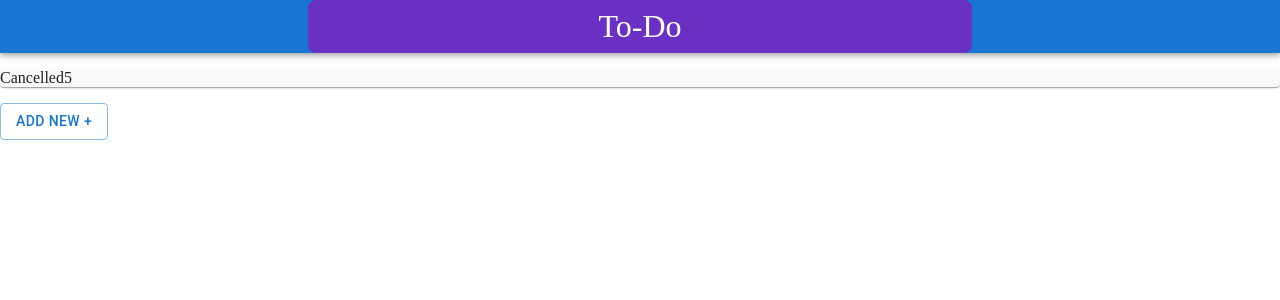
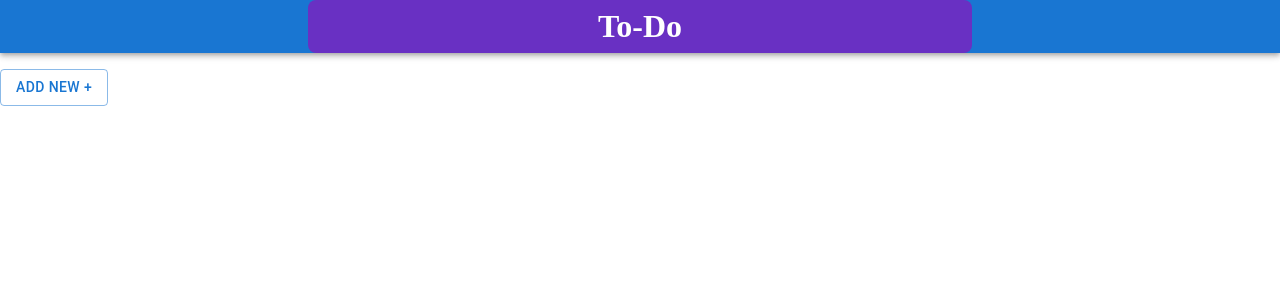
Before and after one commit to RyanvanToorn/to-do-app, a React (Vite) app: page / in a window 1280 px wide. Shown: the top 300 px of the page. Built offline with nearby package versions, Linux system fonts and the light colour scheme.

Commit message:
Further standardized the usage of props and linked already created modular style sheets

```diff
--- a/src/components/AppBar/AppBar.tsx
+++ b/src/components/AppBar/AppBar.tsx
@@ -1,6 +1,7 @@
 import React from "react";
 import { AppBar as MUIAppBar } from "@mui/material";
 import type { AppBarProps } from "./AppBar.types";
+import Styles from "./AppBar.module.css";
 
 /**
  * AppBar Component
@@ -9,7 +10,7 @@ import type { AppBarProps } from "./AppBar.types";
 
 const AppBar: React.FC<AppBarProps> = ({ children, ...props }) => {
   return (
-    <MUIAppBar position="static" color="primary" {...props}>
+    <MUIAppBar position="static" color="primary" className={`${Styles.Appbar} ${props.extendedClass}`} {...props}>
       {children}
     </MUIAppBar>
   );
--- a/src/components/Button/Button.module.css
+++ b/src/components/Button/Button.module.css
@@ -1,4 +1,3 @@
-.button {
+.Button {
   font-weight: bold;
-  text-transform: none;
 }
--- a/src/components/Button/Button.tsx
+++ b/src/components/Button/Button.tsx
@@ -1,6 +1,7 @@
 import React from "react";
 import { Button as MUIButton } from "@mui/material";
 import type { ButtonProps } from "./Button.types";
+import Styles from "./Button.module.css";
 
 /**
  * Button Component
@@ -9,7 +10,7 @@ import type { ButtonProps } from "./Button.types";
 
 const Button: React.FC<ButtonProps> = ({ children, ...props }) => {
   return (
-    <MUIButton variant="contained" color="primary" {...props}>
+    <MUIButton variant="contained" color="primary" className={Styles.Button} {...props}>
       {children}
     </MUIButton>
   );
--- a/src/components/Card/Card.module.css
+++ b/src/components/Card/Card.module.css
@@ -1,4 +1,8 @@
-.button {
-  font-weight: bold;
-  text-transform: none;
+.Card {
 }
+
+.CounterCard {
+}
+
+.TodoCard {
+}
--- a/src/components/Card/Card.tsx
+++ b/src/components/Card/Card.tsx
@@ -1,6 +1,7 @@
 import React from "react";
 import { Card as MUICard } from "@mui/material";
 import type { CardProps } from "./Card.types";
+import styles from "./Card.module.css";
 
 /**
  * Card Component
@@ -9,7 +10,7 @@ import type { CardProps } from "./Card.types";
 
 export const Card: React.FC<CardProps> = ({ children, ...props }) => {
   return (
-    <MUICard color="primary" {...props}>
+    <MUICard className={styles.Card} color="primary" {...props}>
       {children}
     </MUICard>
   );
--- a/src/components/Card/Card.types.ts
+++ b/src/components/Card/Card.types.ts
@@ -1,6 +1,4 @@
 import type { CardProps as MUICardProps } from "@mui/material/Card";
 import type { StandardProps } from "types_shared/common.types";
 
-export interface CardProps extends MUICardProps, StandardProps {
-  test?: string;
-}
+export interface CardProps extends MUICardProps, StandardProps {}
--- a/src/components/Card/CounterCard.tsx
+++ b/src/components/Card/CounterCard.tsx
@@ -1,18 +1,20 @@
 import React from "react";
 import { Card } from "@mui/material";
 import type { CounterCardProps } from "./CounterCard.types";
+import Styles from "./Card.module.css";
 
 /**
  * Counter Card Component
  * Intended to act as an additional wrapper to the existing card wrapper, however with unique styling specifically for being used as a counter for the To-dos.
  */
 
-export const CounterCard: React.FC<CounterCardProps> = ({ title, count }) => {
+export const CounterCard: React.FC<CounterCardProps> = ({ ...props }) => {
+  if (!props.isVisible) return null;
   return (
-    <Card sx={{ backgroundColor: "#f9f9f9", mb: 2 }}>
-      {title}
+    <Card className={`${Styles.CounterCard} ${props.extendedClass}`}>
+      <div>{props.title} </div>
 
-      {count}
+      <div>{props.count}</div>
     </Card>
   );
 };
--- a/src/components/Title/Title.tsx
+++ b/src/components/Title/Title.tsx
@@ -1,6 +1,6 @@
 import React from "react";
 import type { TitleProps } from "./Title.types";
-import TitleStyles from "./Title.module.css";
+import Styles from "./Title.module.css";
 
 /**
  * Title Component
@@ -11,9 +11,9 @@ export const Title: React.FC<TitleProps> = ({ titleText = "To-Do", isVisible = t
   if (!isVisible) return null;
 
   return (
-    <div className={`${TitleStyles.TitleWrapper} title-wrapper ${extendedClass}`} style={inlineStyles}>
-      <div className={`${TitleStyles.Title} title`}>
-        <label className={`${TitleStyles.Label} title-label`}>{titleText}</label>
+    <div className={`${Styles.TitleWrapper} title-wrapper ${extendedClass}`} style={inlineStyles}>
+      <div className={`${Styles.Title} title`}>
+        <label className={`${Styles.Label} title-label`}>{titleText}</label>
       </div>
     </div>
   );
```
